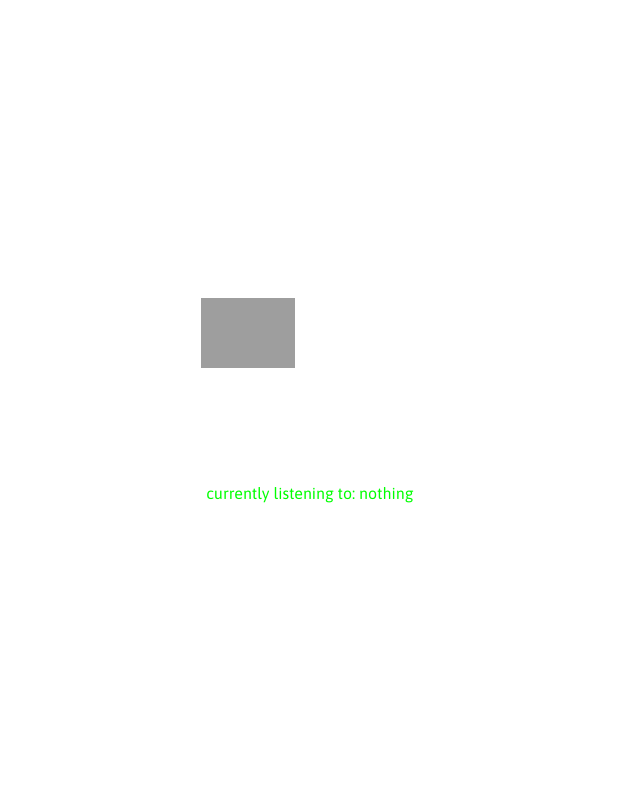
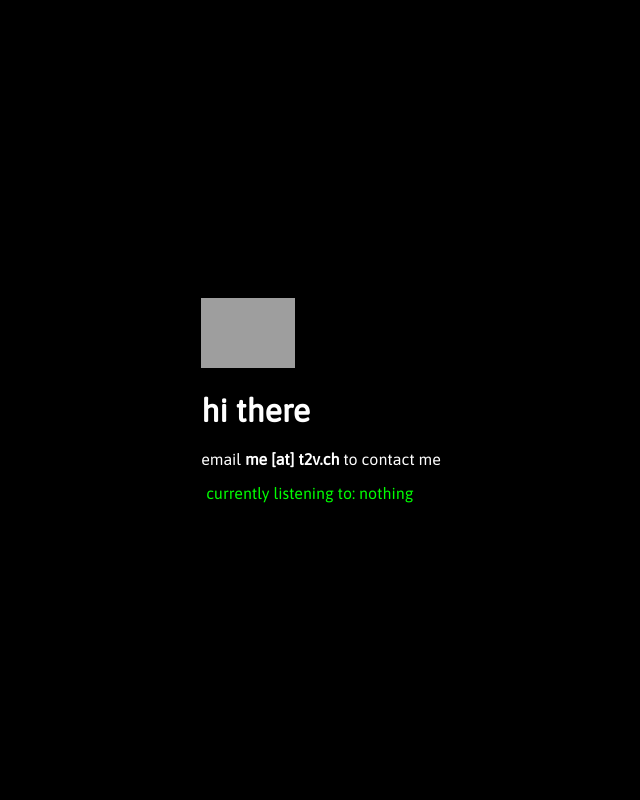
Before and after one commit to t2vee/city, a Python web app: template templates/new_index.html in a window 1280 px wide. Shown: the whole page, without its empty margins (319-959 px from the left). Run offline with Jinja, Linux system fonts and the light colour scheme; the template is opened without the code that fills it, so the values that code supplies are empty; some libraries are stand-ins or nearby versions; grey boxes are pictures that could not be loaded.

Commit message:
Update 'templates/new_index.html'

```diff
--- a/templates/new_index.html
+++ b/templates/new_index.html
@@ -10,6 +10,7 @@
     src: url('/res/font/Asap-Regular.woff2');
   }
   html {
+    background-color: black;
     display: flex;
     justify-content: center;
     align-content: center;
```
